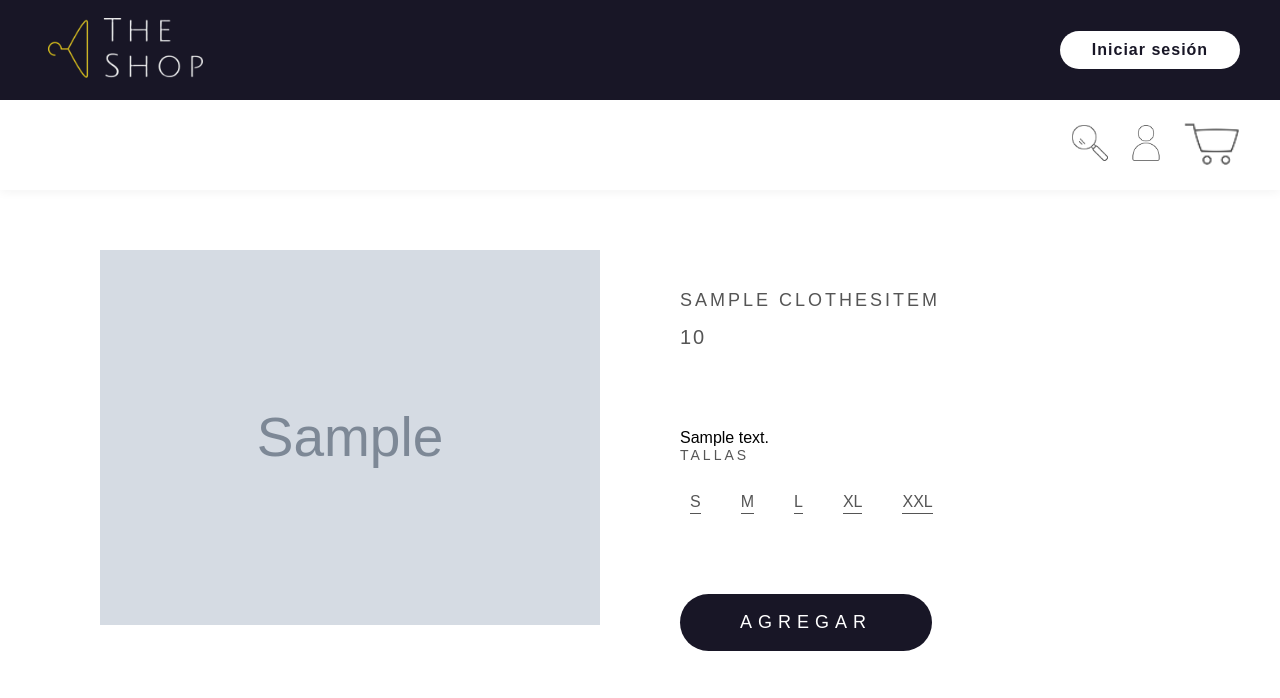
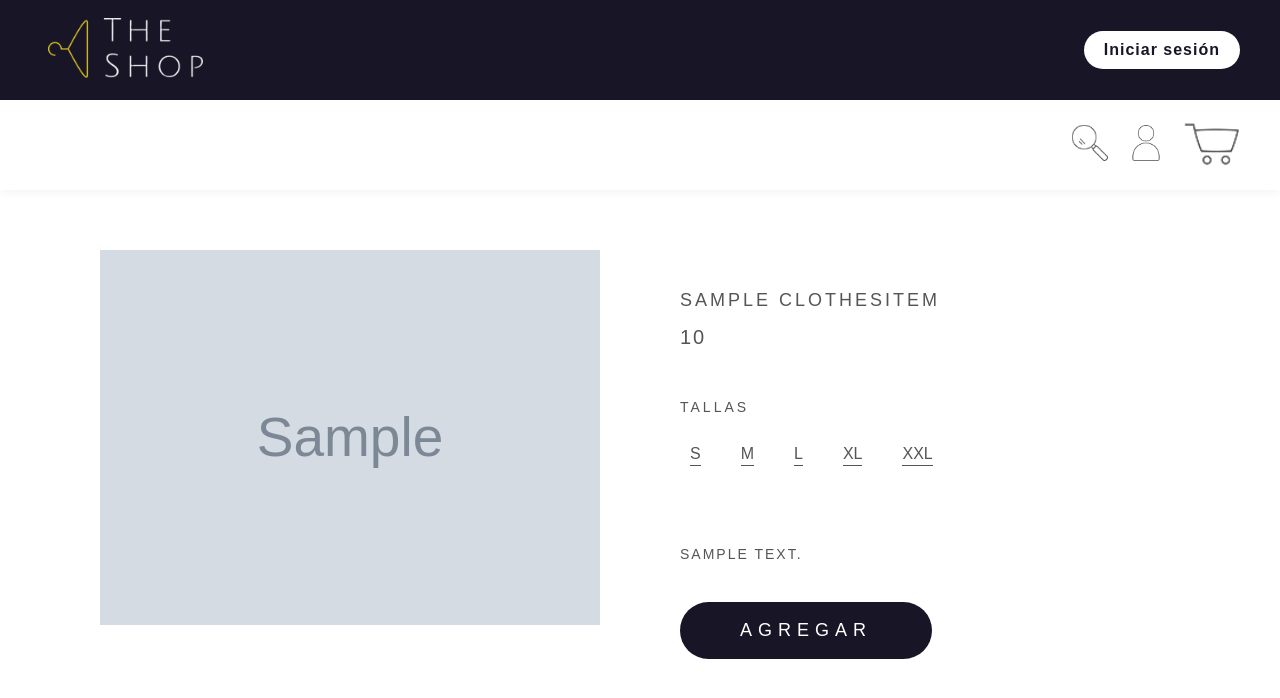
Before and after one commit to IanKarel15/The_shop, a PHP site: page /products/1 in a window 1280 px wide. Shown: the top 698 px of the page. Run offline with PHP 8.4, Linux system fonts and the light colour scheme; tables that the repository leaves empty or names only in its code hold one stand-in row (values such as "Sample post"); grey boxes marked "Sample" are stand-in pictures; data that the repository does not hold is empty; some web fonts are replaced.

Commit message:
Fix de estilo menores

```diff
--- a/public/css/style.css
+++ b/public/css/style.css
@@ -198,11 +198,21 @@ header {
     margin-bottom: 15px;
 }
 
+.descripcion-producto{
+    font-size: 14px;
+    color: var(--gris-texto);
+    letter-spacing: 2px;
+    text-transform: uppercase;
+    font-weight: normal;
+    margin-bottom: 40px;
+    max-width: 300px;
+    overflow-wrap: break-word;
+}
 .precio-producto {
     font-size: 20px;
     color: var(--gris-texto);
     letter-spacing: 2px;
-    margin-bottom: 80px;
+    margin-bottom: 50px;
 }
 
 .seccion-tallas {
@@ -573,7 +583,7 @@ header {
 }
 
 .styled-input::placeholder {
-    color: #ccc;
+    color: #a4a4a4;
     font-weight: normal;
 }
 
@@ -615,8 +625,7 @@ header {
 }
 
 .auth-links{
-    width: 15%;
-    padding: 10px;
+    padding: 10px 20px;
     font-size: 16px;
     font-weight: bold;
     list-style: none;
@@ -632,7 +641,7 @@ header {
 }
 
 .auth-link{
-    text-justify: center;
+    text-align: center;
     color: var(--azulfuerte);
     text-decoration: none;
 }
--- a/src/views/products/productInfo.php
+++ b/src/views/products/productInfo.php
@@ -27,7 +27,6 @@ require_once '../src/views/layouts/header.php';
     <div class="columna-info">
         <h1 class="titulo-producto"><?= htmlspecialchars($product->name ?? 'Producto sin nombre') ?></h1>
         <p class="precio-producto"><?= htmlspecialchars($product->price ?? 'Producto sin precio') ?></p>
-        <p class=""><?= htmlspecialchars($product->description ?? 'Producto sin descripcion') ?></p>
 
         <div class="seccion-tallas">
             <span class="label-tallas">TALLAS</span>
@@ -40,6 +39,8 @@ require_once '../src/views/layouts/header.php';
             </div>
         </div>
 
+        <p class="descripcion-producto"><?= htmlspecialchars($product->description ?? 'Producto sin descripcion') ?></p>
+
         <button class="btn-agregar-carrito">AGREGAR</button>
     </div>
 
```
